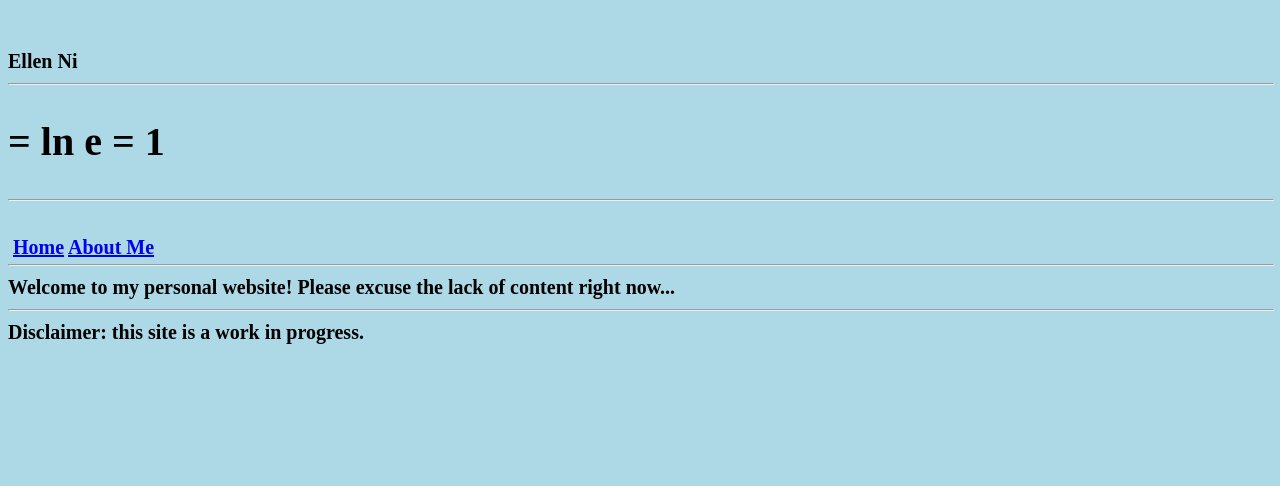
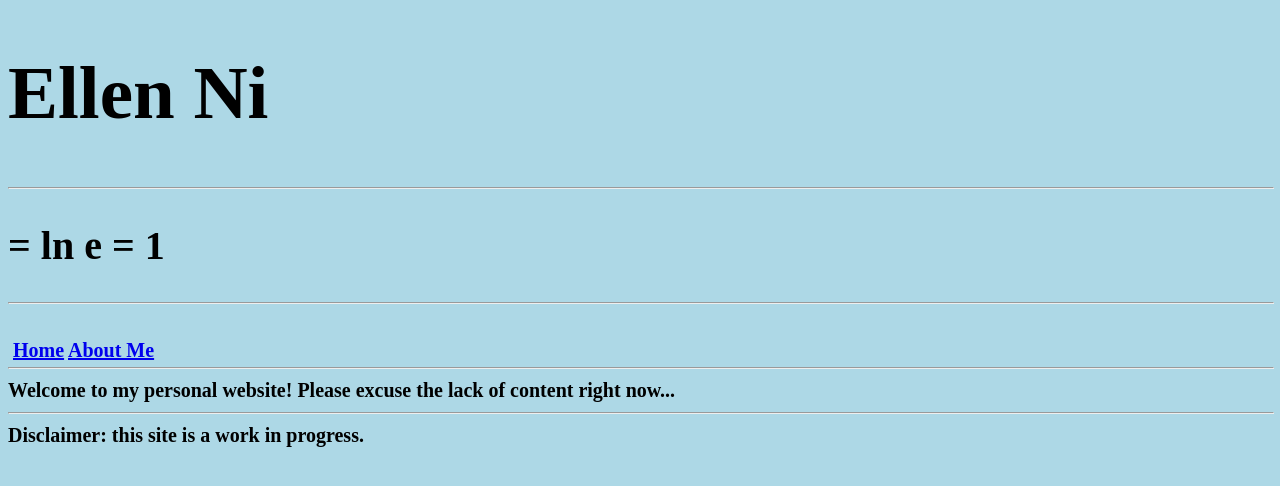
Before and after one commit to enlne/enlne.github.io, a plain HTML site: page index.html in a window 1280 px wide. Drawn offline with Linux system fonts and the light colour scheme.

Commit message:
Update index.html

```diff
--- a/index.html
+++ b/index.html
@@ -6,19 +6,15 @@
 
 
 <body>
-<h1></h1>Ellen Ni
-</h1>
+<h1>Ellen Ni</h1>
 
 <hr width=100%>
-<h2>
-= ln e = 1
-</h2>
+<h2>= ln e = 1</h2>
 <hr width=100%>
 
 <span class="navbar">
 	<a href="index.html">Home</a>
 	<a href="aboutme.html">About Me</a>
-
 </span>
 <br/>
 
```
